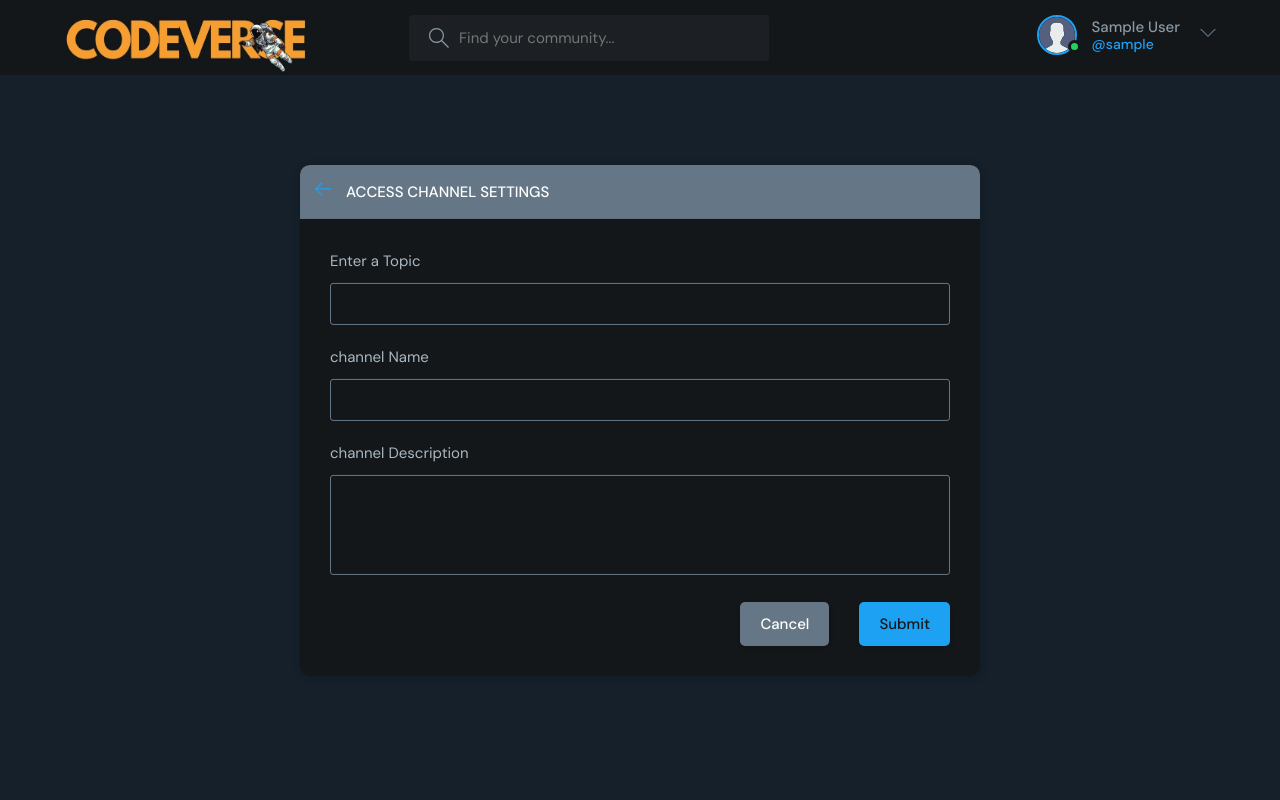
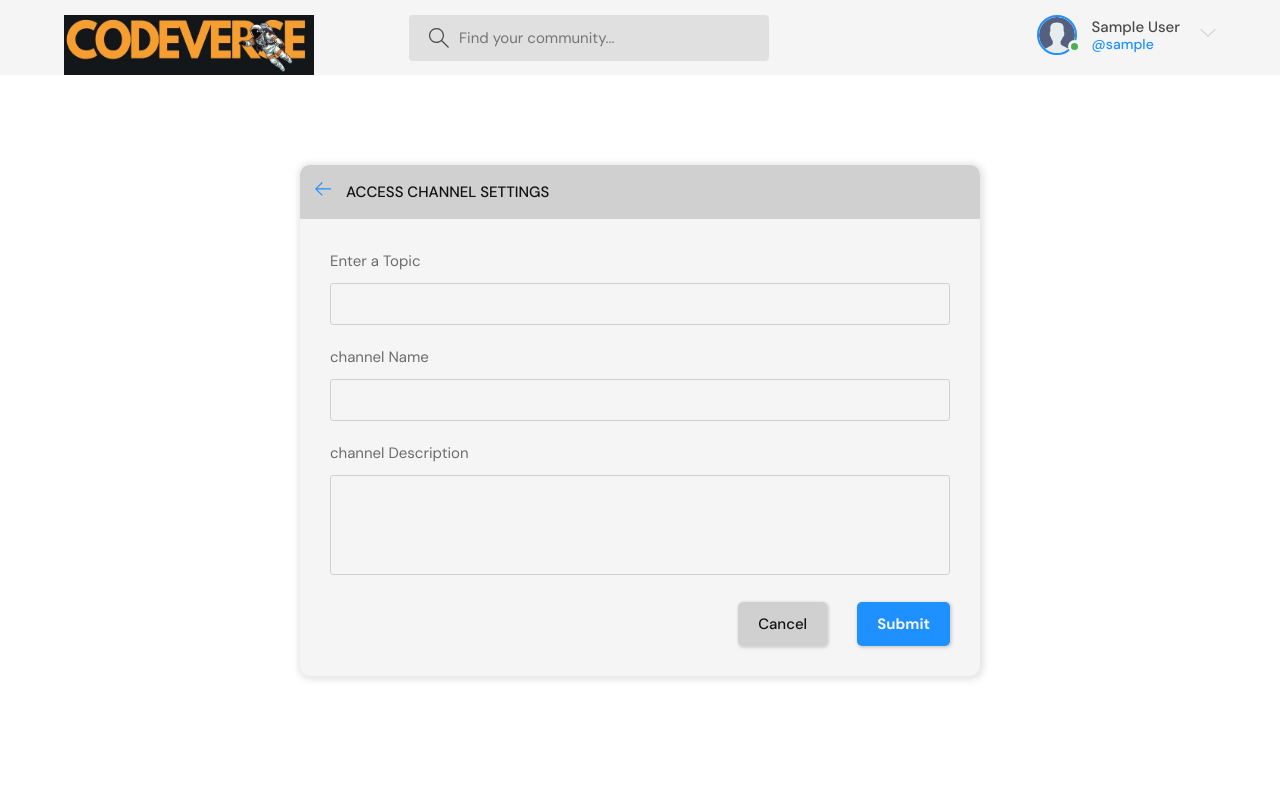
Before and after one commit to s2002mayank/CodeVerse, a Django app: page /create-channel/ in a window 1280 px wide. Run offline with Django 5.2, Linux system fonts and the light colour scheme; the visitor is signed in with stand-in values (Sample User, id 1); data that the repository does not hold is empty.

Commit message:
-- finalized dark and light mode

```diff
--- a/src/static/styles/style.css
+++ b/src/static/styles/style.css
@@ -1,17 +1,34 @@
 @import url("https://fonts.googleapis.com/css2?family=DM+Sans:wght@400;500;700&display=swap");
 
+
+/* dark mode */
+:root2 {
+  --color-main: #1e90ff; /* Bright blue for main accents */
+  --color-main-light: #63a4ff; /* Lighter blue for hover and accents */
+  --color-dark: #121212; /* Very dark background, nearly black */
+  --color-dark-medium: #1e1e1e; /* Medium dark for cards and sections */
+  --color-dark-light: #2e2d2d; /* Light dark for subtle elements */
+  --color-light: #e0e0e0; /* Light gray for text and highlights */
+  --color-gray: #9e9e9e; /* Neutral gray for visibility */
+  --color-light-gray: #b0b0b0; /* Softer gray for subtle text */
+  --color-bg: #181818; /* Main background tone for dark mode */
+  --color-success: #4caf50; /* Green for success states */
+  --color-error: #f44336; /* Red for errors */
+}
+
+/* light mode */
 :root {
-  --color-main: #1da1f2; /* Twitter Blue */
-  --color-main-light: #2c8ed6; /* Slightly lighter blue for accents */
-  --color-dark: #14171a; /* Dark background, close to black */
-  --color-dark-medium: #1c1f23; /* Mid-tone dark, for headers or cards */
-  --color-dark-light: #657786; /* Muted dark, less gray and more clear */
-  --color-light: #ffffff; /* White, for text and highlights */
-  --color-gray: #8899a6; /* Light gray with good visibility */
-  --color-light-gray: #aab8c2; /* Softer gray for subtle text */
-  --color-bg: #15202b; /* Main background tone */
-  --color-success: #23d160; /* Vivid green for success states */
-  --color-error: #ff4d4d; /* Clear red for errors */
+  --color-main: #1e90ff; /* Bright blue for main accents */
+  --color-main-light: #63a4ff; /* Lighter blue for hover and accents */
+  --color-dark: #f5f5f5; /* Light background, nearly white */
+  --color-dark-medium: #e0e0e0; /* Medium light for cards and sections */
+  --color-dark-light: #d0d0d0; /* Light gray for subtle elements */
+  --color-light: #121212; /* Dark gray for text and highlights */
+  --color-gray: #4a4a4a; /* Neutral gray for visibility */
+  --color-light-gray: #6c6c6c; /* Softer gray for subtle text */
+  --color-bg: #ffffff; /* Main background tone for light mode */
+  --color-success: #4caf50; /* Green for success states */
+  --color-error: #f44336; /* Red for errors */
 }
 
 
@@ -99,6 +116,7 @@
 }
 
 .btn--main {
+  font-weight: 800;
   background-color: var(--color-main);
   color: var(--color-dark);
 }
```
